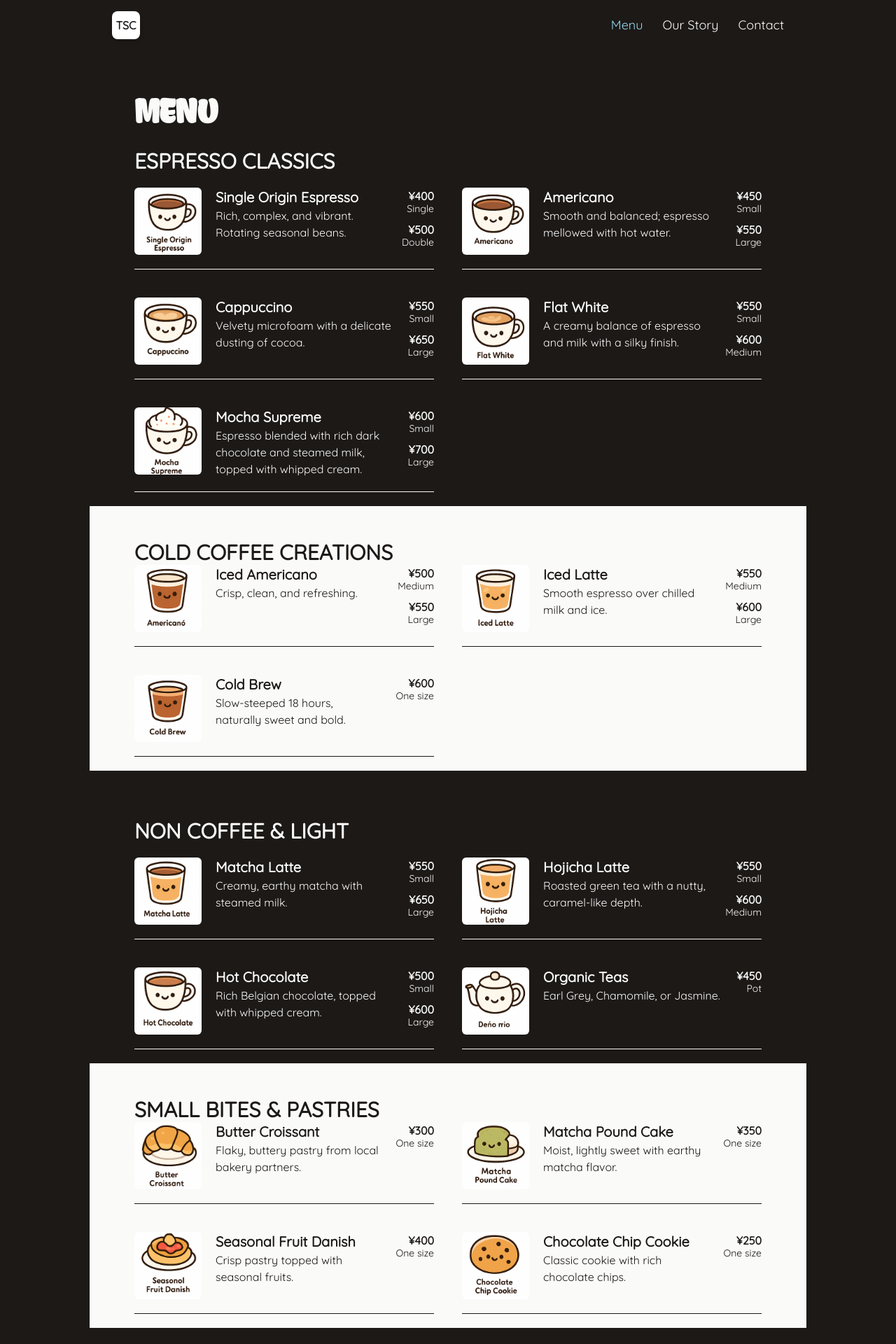
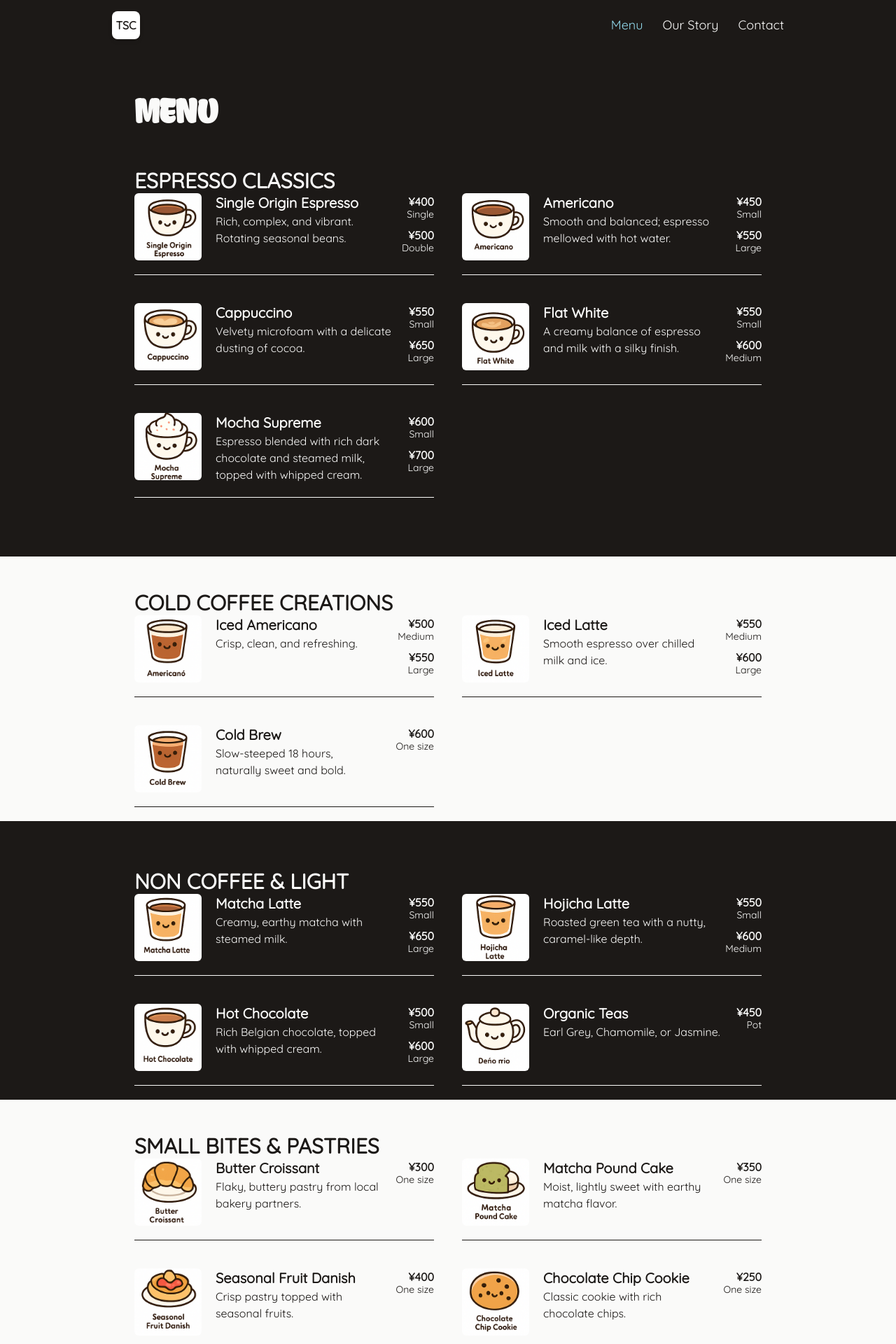
Before and after one commit to fharten/tsc-three-js, a React (Vite) app: page /menu in a window 1280 px wide. Shown: the top 1920 px of the page at 70% size. Built offline with nearby package versions, Linux system fonts and the light colour scheme; no server answers.

Commit message:
fixed manu page layout

```diff
--- a/src/pages/Menu.tsx
+++ b/src/pages/Menu.tsx
@@ -7,11 +7,12 @@ import {
 
 const Menu = () => {
   return (
-    <section className='relative flex lg:flex-row flex-col max-container overflow-hidden'>
+    <section className='relative flex lg:flex-row flex-col overflow-hidden'>
       <div className='flex-1 min-w-[50%] flex flex-col gap-y-5'>
+        <div className='max-w-5xl mx-auto sm:p-16 !pt-[126px] px-8'>
           <h1 className='head-text'>MENU</h1>
 
-        <h1 className='text-3xl font-black'>ESPRESSO CLASSICS</h1>
+          <h1 className='text-3xl font-black pt-12'>ESPRESSO CLASSICS</h1>
           <div className='grid grid-cols-1 lg:grid-cols-2 gap-10'>
             {EspressoClassics.map((item, index) => (
               <div className='flex flex-col'>
@@ -38,8 +39,10 @@ const Menu = () => {
               </div>
             ))}
           </div>
+        </div>
 
-        <div className='bg-stone-50 text-stone-900 -mx-[50vw] px-[50vw] pb-5'>
+        <div className='bg-stone-50 text-stone-900 pb-5 '>
+          <div className='max-w-5xl mx-auto sm:px-16 px-8'>
             <h1 className='text-3xl font-black mt-12'>COLD COFFEE CREATIONS</h1>
             <div className='grid grid-cols-1 lg:grid-cols-2 gap-10'>
               {ColdCoffeeCreations.map((item, index) => (
@@ -68,7 +71,9 @@ const Menu = () => {
               ))}
             </div>
           </div>
+        </div>
 
+        <div className='max-w-5xl mx-auto sm:px-16 px-8'>
           <h1 className='text-3xl font-black mt-12'>NON COFFEE & LIGHT</h1>
           <div className='grid grid-cols-1 lg:grid-cols-2 gap-10'>
             {NonCoffeeAndLight.map((item, index) => (
@@ -96,9 +101,13 @@ const Menu = () => {
               </div>
             ))}
           </div>
+        </div>
 
-        <div className='bg-stone-50 text-stone-900 -mx-[50vw] px-[50vw] pb-5'>
-          <h1 className='text-3xl font-black mt-12'>SMALL BITES & PASTRIES</h1>
+        <div className='bg-stone-50 text-stone-900 pb-5'>
+          <div className='max-w-5xl mx-auto sm:px-16 px-8'>
+            <h1 className='text-3xl font-black mt-12'>
+              SMALL BITES & PASTRIES
+            </h1>
             <div className='grid grid-cols-1 lg:grid-cols-2 gap-10'>
               {SmallBitesAndPastries.map((item, index) => (
                 <div className='flex flex-col'>
@@ -127,6 +136,7 @@ const Menu = () => {
             </div>
           </div>
         </div>
+      </div>
     </section>
   );
 };
```
Lines whose indentation alone changed are shown as unchanged.
